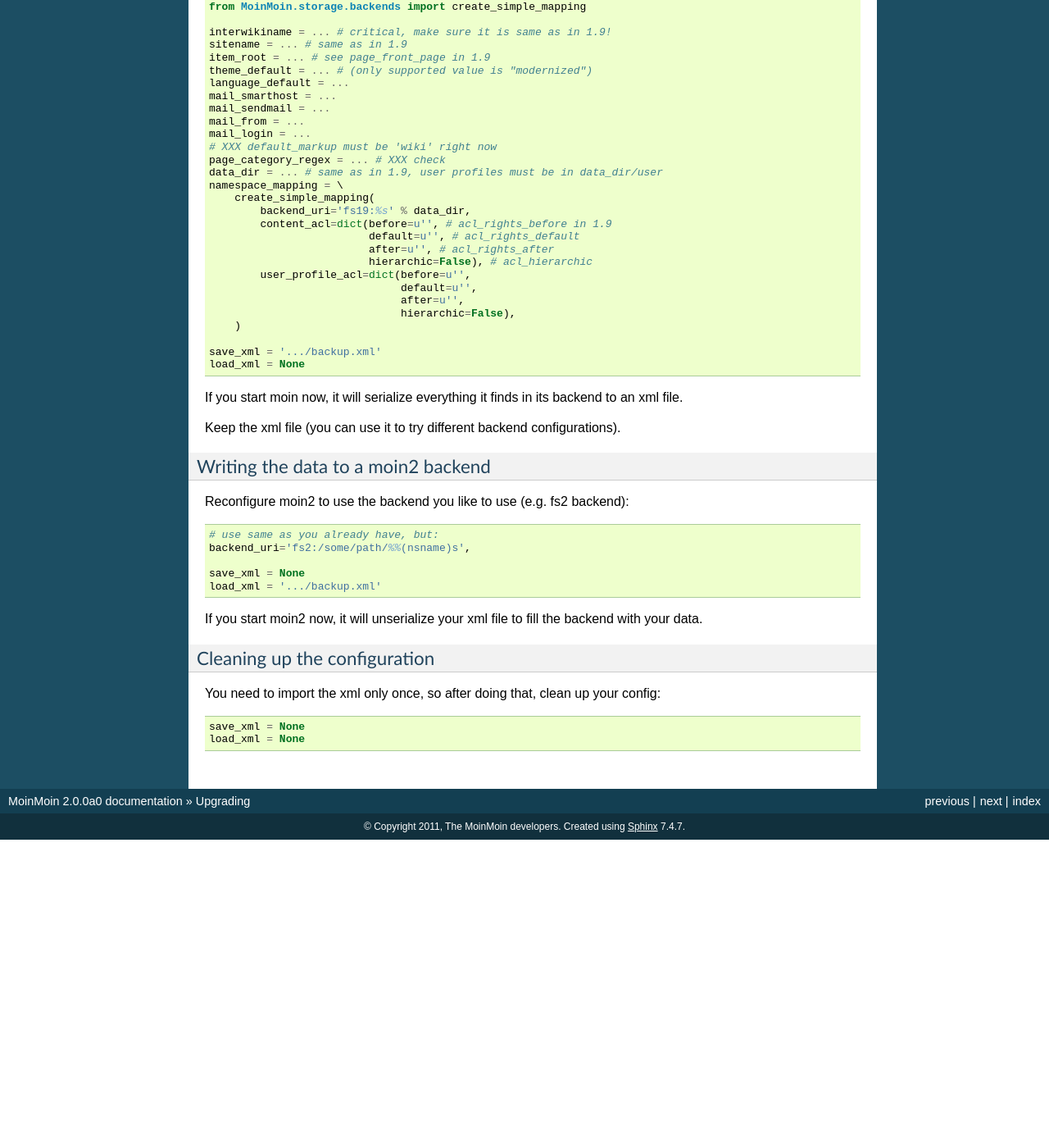
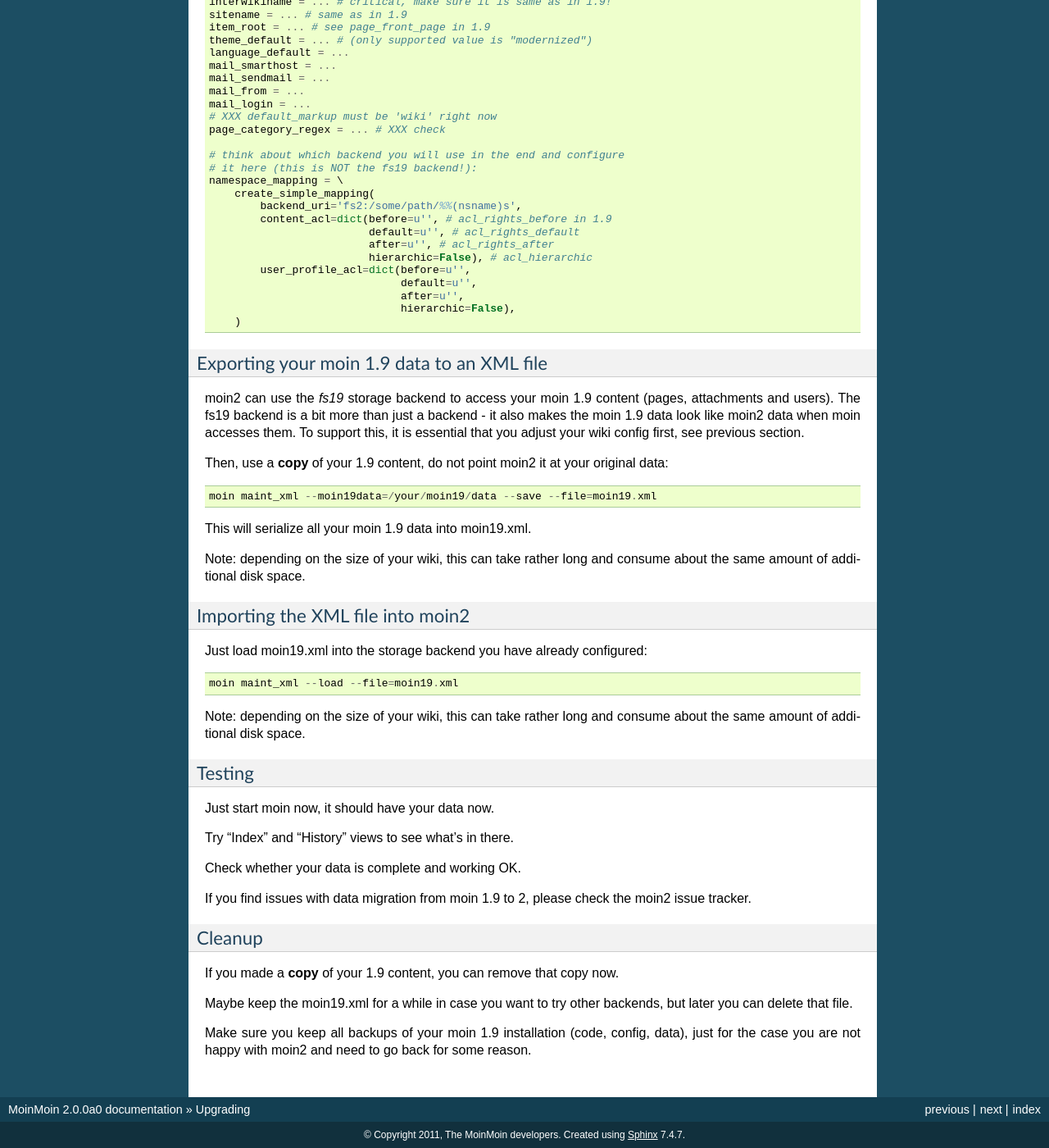
Before and after one commit to mirror/moin-2.0, a Sphinx documentation site: the page built from docs/admin/upgrade.rst, in a window 1280 px wide and 1400 px high, scrolled down 996 px. Shown: the whole window at 82% size. Built offline with Sphinx 7.4.7, drawn with Linux system fonts in a browser that asks for light colours; before the commit the page ends 2020 px from its top, so only the background shows below that; some of the changed text lies outside the part shown.

Commit message:
remove load_xml/save_xml support at wiki startup, use moin maint_xml script
updated wikiconfig.py

updated docs with instructions about how to load example items

updated docs about 1.9 to 2.0 upgrading

```diff
--- a/docs/admin/upgrade.rst
+++ b/docs/admin/upgrade.rst
@@ -43,12 +43,10 @@
 the moin2 sample config (do not just use your 1.9 wikiconfig).
 
 
-Configure moin2 to read moin 1.9 data
--------------------------------------
-moin2 can use the `fs19` storage backend to access your moin 1.9 content
-(pages, attachments and users).
-
-Use a **copy** of the 1.9 content, do not point it at your original data.
+Adjusting the moin2 configuration
+---------------------------------
+It is essential that you adjust the wiki config before you export your 1.9
+data to xml:
 
 Configuration::
 
@@ -66,10 +64,12 @@
     mail_login = ...
     # XXX default_markup must be 'wiki' right now
     page_category_regex = ... # XXX check
-    data_dir = ... # same as in 1.9, user profiles must be in data_dir/user
+
+    # think about which backend you will use in the end and configure
+    # it here (this is NOT the fs19 backend!):
     namespace_mapping = \
         create_simple_mapping(
-            backend_uri='fs19:%s' % data_dir,
+            backend_uri='fs2:/some/path/%%(nsname)s',
             content_acl=dict(before=u'', # acl_rights_before in 1.9
                              default=u'', # acl_rights_default
                              after=u'', # acl_rights_after
@@ -80,32 +80,51 @@
                                   hierarchic=False),
         )
 
-    save_xml = '.../backup.xml'
-    load_xml = None
+Exporting your moin 1.9 data to an XML file
+-------------------------------------------
+moin2 can use the `fs19` storage backend to access your moin 1.9 content
+(pages, attachments and users). The fs19 backend is a bit more than just
+a backend - it also makes the moin 1.9 data look like moin2 data when
+moin accesses them. To support this, it is essential that you adjust your
+wiki config first, see previous section.
 
-If you start moin now, it will serialize everything it finds in its backend
-to an xml file.
+Then, use a **copy** of your 1.9 content, do not point moin2 it at your
+original data::
 
-Keep the xml file (you can use it to try different backend configurations).
+    moin maint_xml --moin19data=/your/moin19/data --save --file=moin19.xml
 
+This will serialize all your moin 1.9 data into moin19.xml.
 
-Writing the data to a moin2 backend
------------------------------------
-Reconfigure moin2 to use the backend you like to use (e.g. fs2 backend)::
+Note: depending on the size of your wiki, this can take rather long and consume
+about the same amount of additional disk space.
 
-    # use same as you already have, but:
-    backend_uri='fs2:/some/path/%%(nsname)s',
+Importing the XML file into moin2
+---------------------------------
+Just load moin19.xml into the storage backend you have already configured::
 
-    save_xml = None
-    load_xml = '.../backup.xml'
+    moin maint_xml --load --file=moin19.xml
 
-If you start moin2 now, it will unserialize your xml file to fill the
-backend with your data.
+Note: depending on the size of your wiki, this can take rather long and consume
+about the same amount of additional disk space.
 
+Testing
+-------
+Just start moin now, it should have your data now.
 
-Cleaning up the configuration
------------------------------
-You need to import the xml only once, so after doing that, clean up your config::
+Try "Index" and "History" views to see what's in there.
 
-    save_xml = None
-    load_xml = None
+Check whether your data is complete and working OK.
+
+If you find issues with data migration from moin 1.9 to 2, please check the
+moin2 issue tracker.
+
+Cleanup
+-------
+If you made a **copy** of your 1.9 content, you can remove that copy now.
+
+Maybe keep the moin19.xml for a while in case you want to try other backends,
+but later you can delete that file.
+
+Make sure you keep all backups of your moin 1.9 installation (code, config,
+data), just for the case you are not happy with moin2 and need to go back for
+some reason.
--- a/wikiconfig.py
+++ b/wikiconfig.py
@@ -24,11 +24,6 @@
     data_dir = os.path.join(instance_dir, 'data') # Note: this used to have a trailing / in the past
     index_dir = os.path.join(instance_dir, "index")
     index_dir_tmp = os.path.join(instance_dir, "index_tmp")
-    # This puts the contents from the specified xml file (a serialized backend) into your
-    # backend(s). You can remove this after the first request to your wiki or
-    # from the beginning if you don't want to use this feature at all.
-    load_xml = os.path.join(wikiconfig_dir, 'contrib', 'xml', 'preloaded_items.xml')
-    #save_xml = os.path.join(wikiconfig_dir, 'contrib', 'xml', 'saved_items.xml')
 
     # This provides a simple default setup for your backend configuration.
     # 'fs:' indicates that you want to use the filesystem backend. You can also use
```
Also changed, not shown: docs/admin/install.rst (+12 -0 lines), 4 other files.
